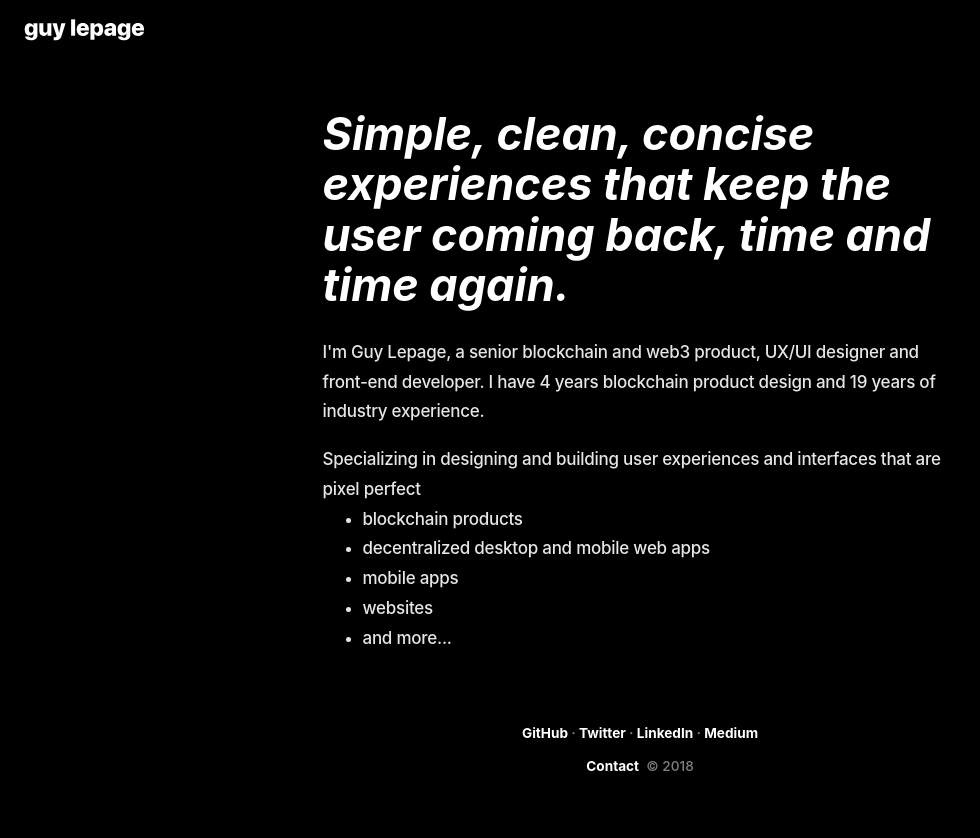
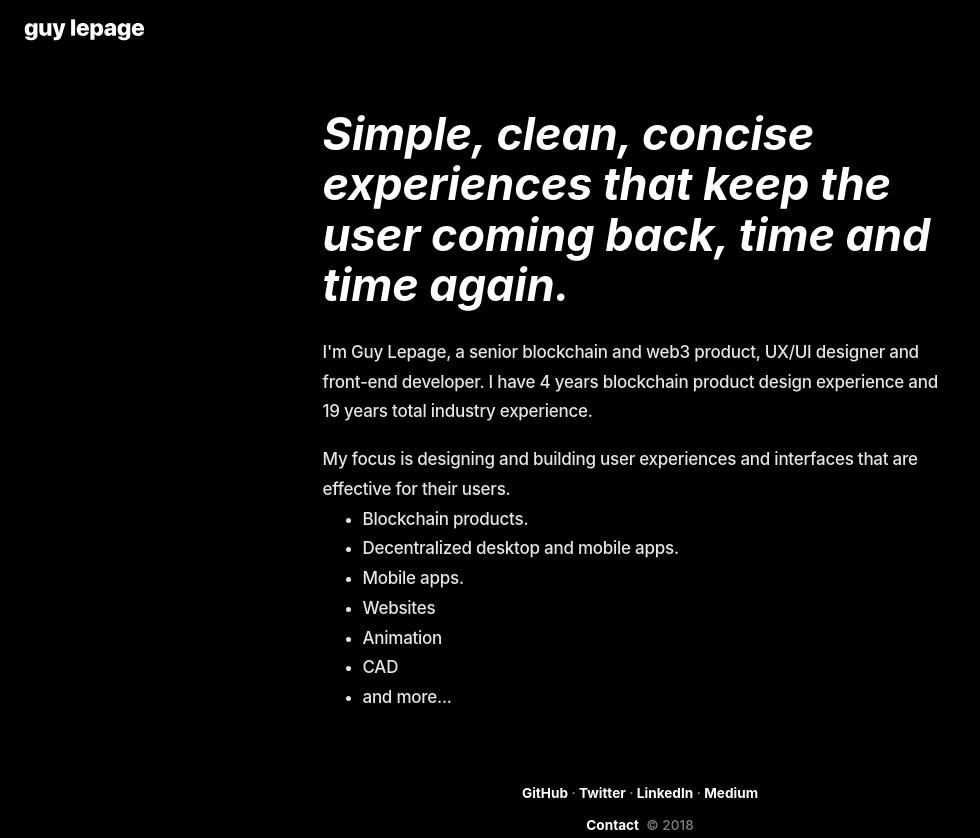
Before and after one commit to guylepage3/lepage.cc, a React (Create React App) app: page /Home in a window 1280 px wide. Shown: the whole page, without its empty margins (0-980 px from the left). Before the commit the page ends 800 px from the top, so only its background shows below. Built offline with nearby package versions, Linux system fonts and the light colour scheme.

Commit message:
update to content
Signed-off-by: Guy Lepage <guylepage3@gmail.com>

```diff
--- a/src/components/Landing.js
+++ b/src/components/Landing.js
@@ -22,16 +22,18 @@ class Landing extends Component {
             <p className="text-white-90 anima-fadein">
               I'm Guy Lepage, a senior blockchain and web3 product, UX/UI
               designer and front-end developer. I have 4 years blockchain
-              product design and 19 years of industry experience.
+              product design experience and 19 years total industry experience.
             </p>
             <p className="text-white-90 anima-fadein">
-              Specializing in designing and building user experiences and
-              interfaces that are pixel perfect
+              My focus is designing and building user experiences and
+              interfaces that are effective for their users.
               <ul>
-                <li>blockchain products</li>
-                <li>decentralized desktop and mobile web apps</li>
-                <li>mobile apps</li>
-                <li>websites</li>
+                <li>Blockchain products.</li>
+                <li>Decentralized desktop and mobile apps.</li>
+                <li>Mobile apps.</li>
+                <li>Websites</li>
+                <li>Animation</li>
+                <li>CAD</li>
                 <li>and more...</li>
               </ul>
             </p>
```
